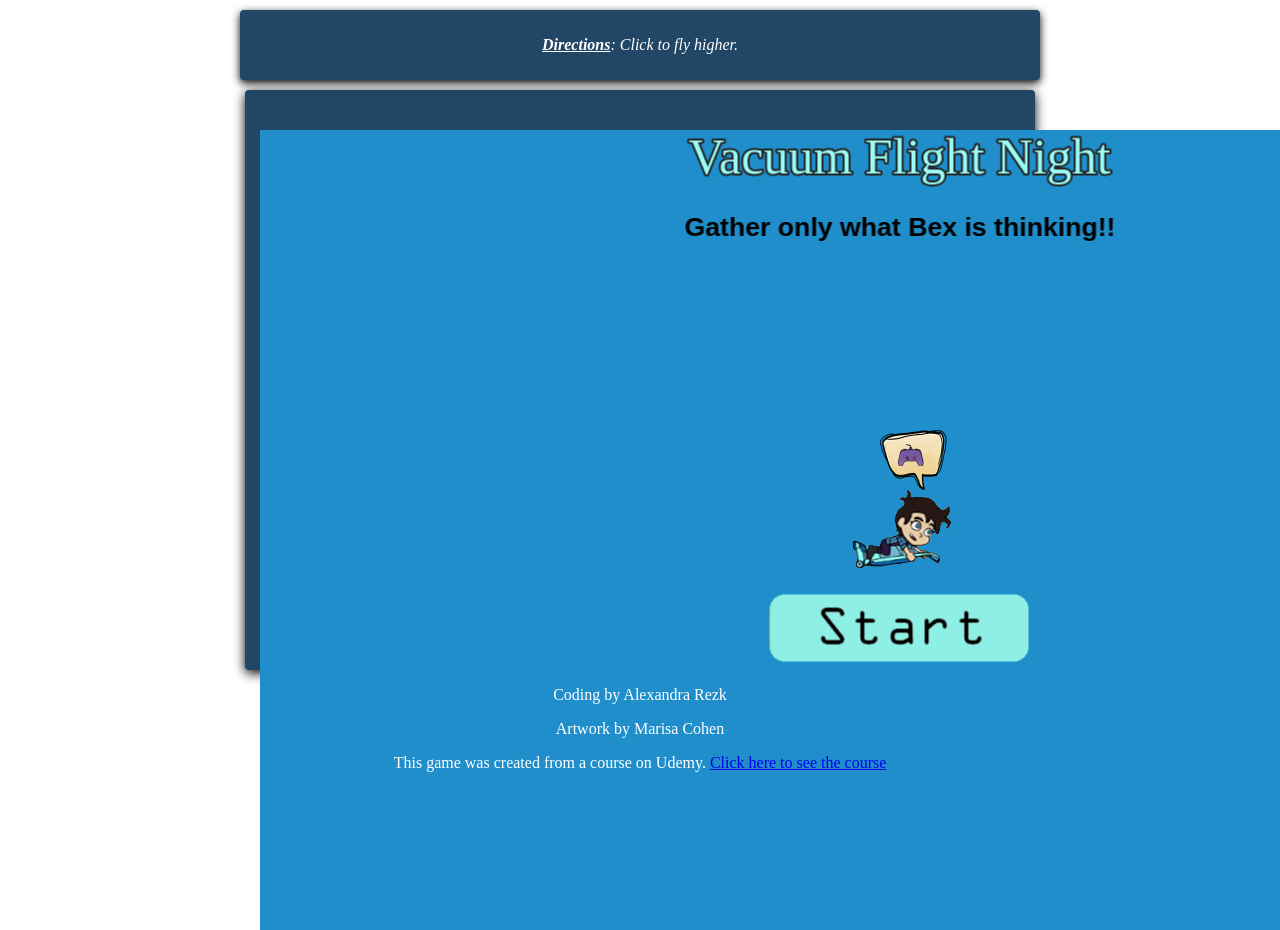
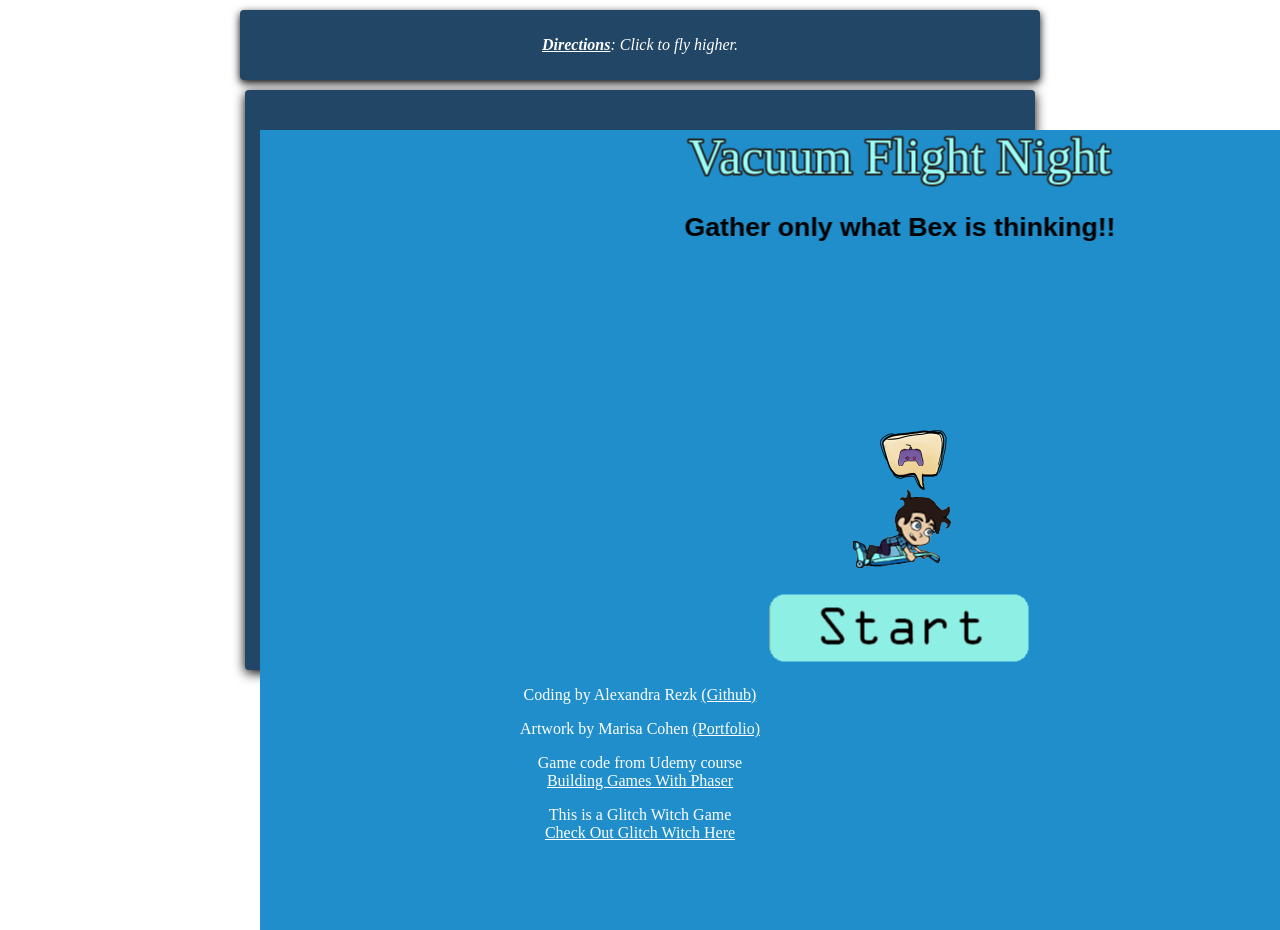
Before and after one commit to AlexandraRezk/vacuum-flight-night, a plain HTML site: page index.html in a window 1280 px wide. Shown: the top 930 px of the page. Drawn offline with Linux system fonts and the light colour scheme; animation ran at ten frames a second; a web font is replaced by a local one.

Commit message:
Updated Credits
Updated Credits Description and CSS styling

```diff
--- a/css/style.css
+++ b/css/style.css
@@ -6,6 +6,19 @@ body{
     color: #fff;
     font-family: myriad pro;
     margin: 0;
+}
+
+a{
+    color: white;
+}
+
+a:hover{
+    color: blue;
+}
+
+
+a:visited{
+    color:white;
 }
 
 #wrongWay{
--- a/index.html
+++ b/index.html
@@ -25,7 +25,8 @@
         <div id="ph_game"></div>
         </div>
     </section>
-    <section class="credits"><p>Coding by Alexandra Rezk</p><p>Artwork by Marisa Cohen</p><p>This game was created from a course on Udemy. <a href="https://www.udemy.com/building-games-with-phaser/">Click here to see the course</a></p>
+    <section class="credits"><p>Coding by Alexandra Rezk <a href="https://github.com/AlexandraRezk">(Github)</a></p><p>Artwork by Marisa Cohen <a href="https://marisacohen.myportfolio.com/">(Portfolio)</a></p><p>Game code from Udemy course <br/> <a href="https://www.udemy.com/building-games-with-phaser/">Building Games With Phaser</a></p>
+        <p>This is a Glitch Witch Game<br/><a href="#">Check Out Glitch Witch Here</a></p>
             </section>
 
 </body>
```
